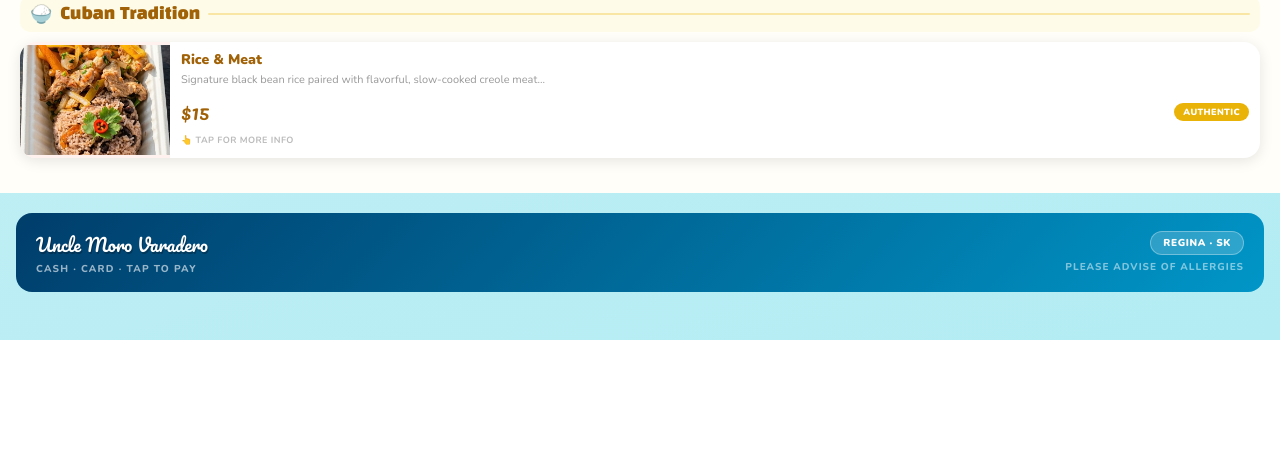
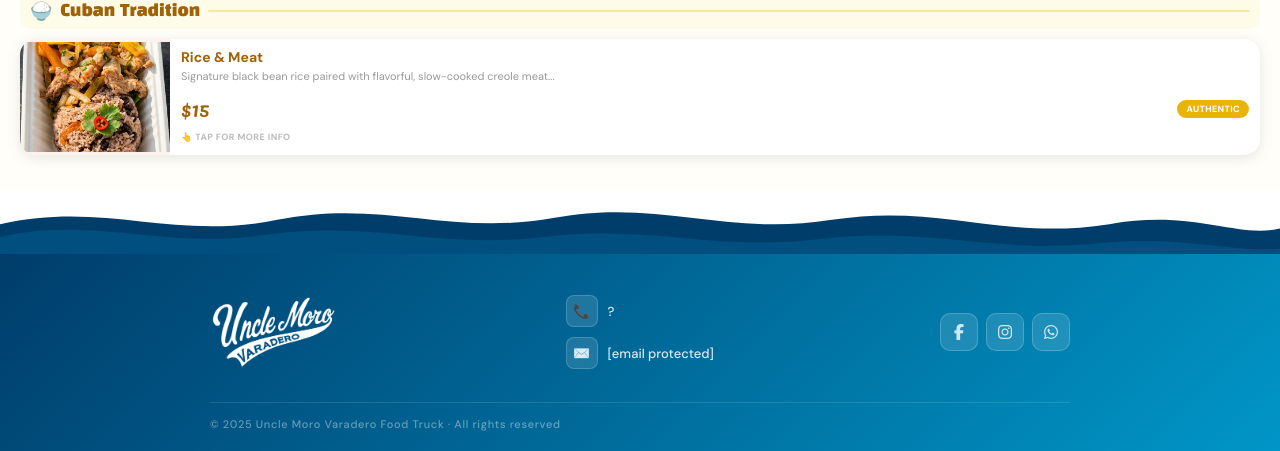
Before and after one commit to ThalyThaly25/menu-foodtruck, a FastAPI app: page / in a window 1280 px wide. Shown: the part 1965-2416 px from the top of the page. Before the commit the page ends 2305 px from the top, so only its background shows below. Run offline with FastAPI, Linux system fonts and the light colour scheme.

Commit message:
Refactor footer section to use include for footer.html
Replaced footer HTML with an include statement for footer.html.

```diff
--- a/templates/index.html
+++ b/templates/index.html
@@ -236,21 +236,8 @@
 
 </div>
 
-
 <!-- FOOTER -->
-<div class="ftr">
-
-  <div>
-    <div class="ftr-brand">Uncle Moro Varadero</div>
-    <div class="ftr-sub">Cash · Card · Tap to Pay</div>
-  </div>
-
-  <div class="ftr-right">
-    <span class="ftr-badge">Regina · SK</span>
-    <span class="ftr-pay">Please advise of allergies</span>
-  </div>
-
-</div>
+{% include "footer.html" %}
 
 
 <!-- JS -->
```
